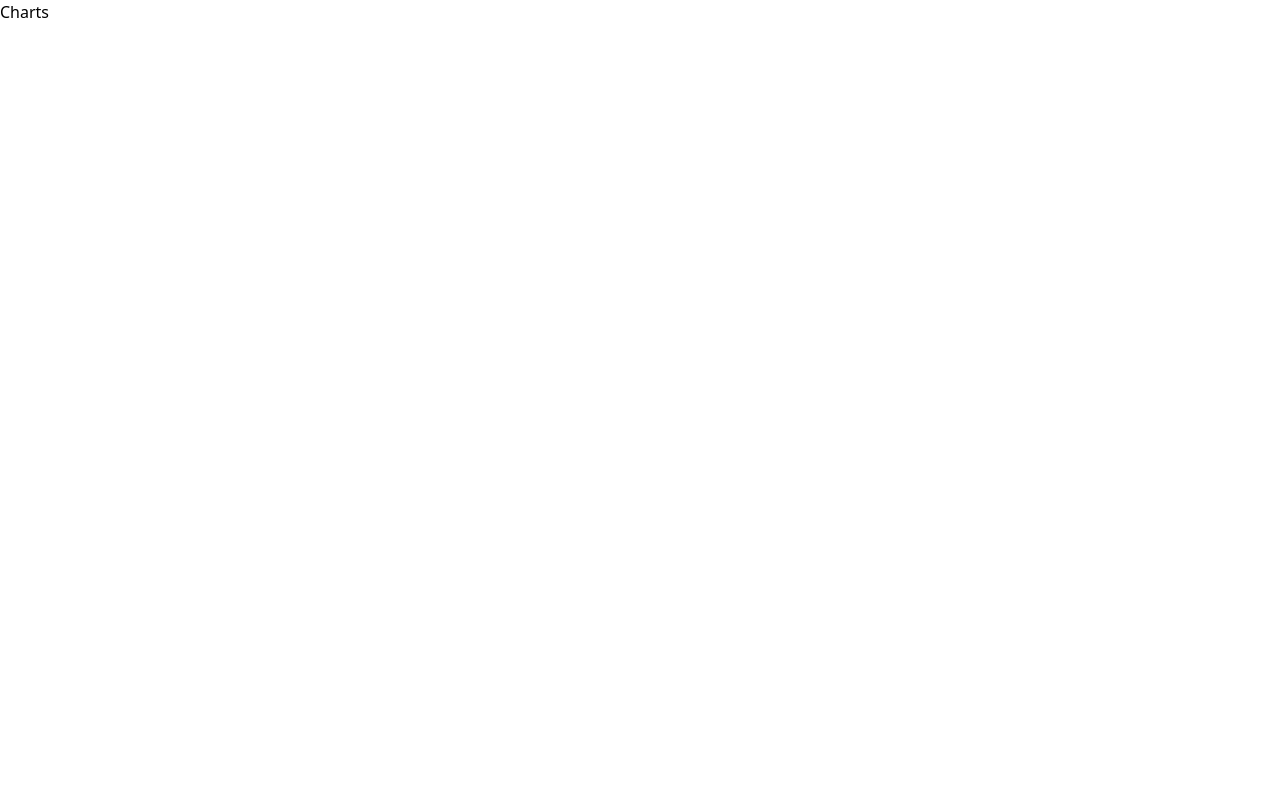
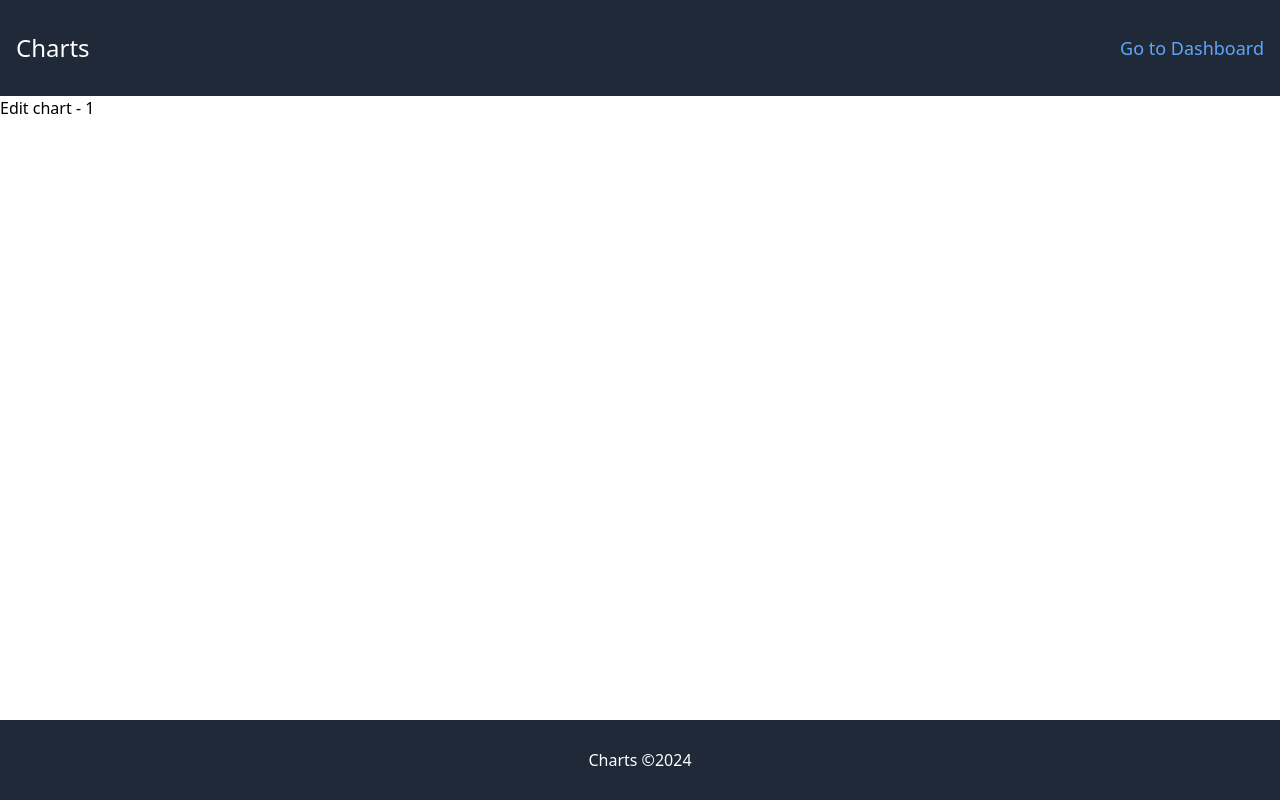
Before and after one commit to cassianosm/charts, a React (Vite) app: page /edit/1 in a window 1280 px wide. Built offline with nearby package versions, Linux system fonts and the light colour scheme.

Commit message:
Feature: add navigation and initial page structure

```diff
--- a/package.json
+++ b/package.json
@@ -11,7 +11,8 @@
   },
   "dependencies": {
     "react": "^18.3.1",
-    "react-dom": "^18.3.1"
+    "react-dom": "^18.3.1",
+    "react-router-dom": "^6.27.0"
   },
   "devDependencies": {
     "@eslint/js": "^9.13.0",
--- a/src/App.tsx
+++ b/src/App.tsx
@@ -1,13 +1,23 @@
 import './App.css';
+import { BrowserRouter as Router, Route, Routes } from 'react-router-dom';
+import Dashboard from './pages/Dashboard';
+import EditChart from './pages/EditChart';
+import Header from './components/Header';
+import Footer from './components/Footer';
 
-function App() {
-  return (
-    <>
-      <div>
-        <h1>Charts</h1>
-      </div>
-    </>
-  );
-}
+const App = () => (
+  <div className="flex flex-col min-h-screen">
+    <Router>
+      <Header />
+      <main className="flex-grow">
+        <Routes>
+          <Route path="/" element={<Dashboard />} />
+          <Route path="/edit/:id" element={<EditChart />} />
+        </Routes>
+      </main>
+      <Footer />
+    </Router>
+  </div>
+);
 
 export default App;
--- /dev/null
+++ b/src/components/Footer.tsx
@@ -0,0 +1,10 @@
+/**
+ * App Footer Component
+ */
+const Footer = () => (
+  <footer className="h-12 sm:h-16 lg:h-20 bg-gray-800 text-white flex items-center justify-center">
+    <p className="text-xs sm:text-sm lg:text-base">Charts &copy;2024</p>
+  </footer>
+);
+
+export default Footer;
--- /dev/null
+++ b/src/components/Header.tsx
@@ -0,0 +1,27 @@
+import { useLocation, Link } from 'react-router-dom';
+
+/**
+ * App Header Component
+ */
+const Header = () => {
+  const location = useLocation();
+
+  return (
+    <header className="h-16 sm:h-20 lg:h-24 bg-gray-800 text-white flex items-center px-4">
+      <h1 className="text-lg lg:text-2xl">Charts</h1>
+      {location.pathname !== '/' && (
+        <nav className="ml-auto">
+          <Link
+            to="/"
+            aria-label="Go to Dashboard"
+            className="text-blue-400 text-sm sm:text-base lg:text-lg hover:text-blue-300 hover:underline transition-colors"
+          >
+            Go to Dashboard
+          </Link>
+        </nav>
+      )}
+    </header>
+  );
+};
+
+export default Header;
--- /dev/null
+++ b/src/pages/Dashboard.tsx
@@ -0,0 +1,8 @@
+/**
+ * Dashboard page that displays charts
+ */
+const Dashboard = () => {
+  return <h1>Dashboard</h1>;
+};
+
+export default Dashboard;
--- /dev/null
+++ b/src/pages/EditChart.tsx
@@ -0,0 +1,12 @@
+import { useParams } from 'react-router-dom';
+
+/**
+ * Edit chart page that enables chart editing.
+ * Chart is loaded via id parameter
+ */
+const EditChart = () => {
+  const { id } = useParams<{ id: string }>();
+  return <h1>Edit chart - {id}</h1>;
+};
+
+export default EditChart;
```
Also changed, not shown: 1 other file (tests, documents, lock files or other folders).
